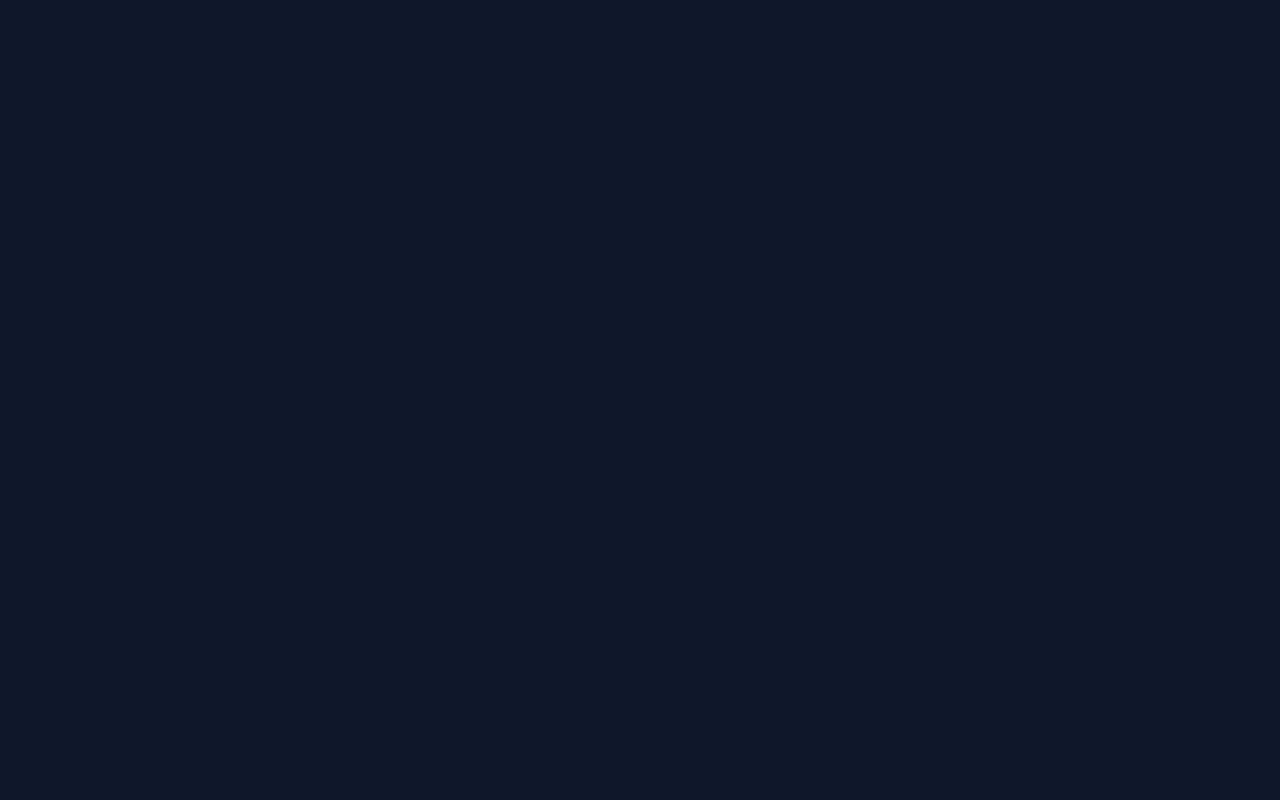
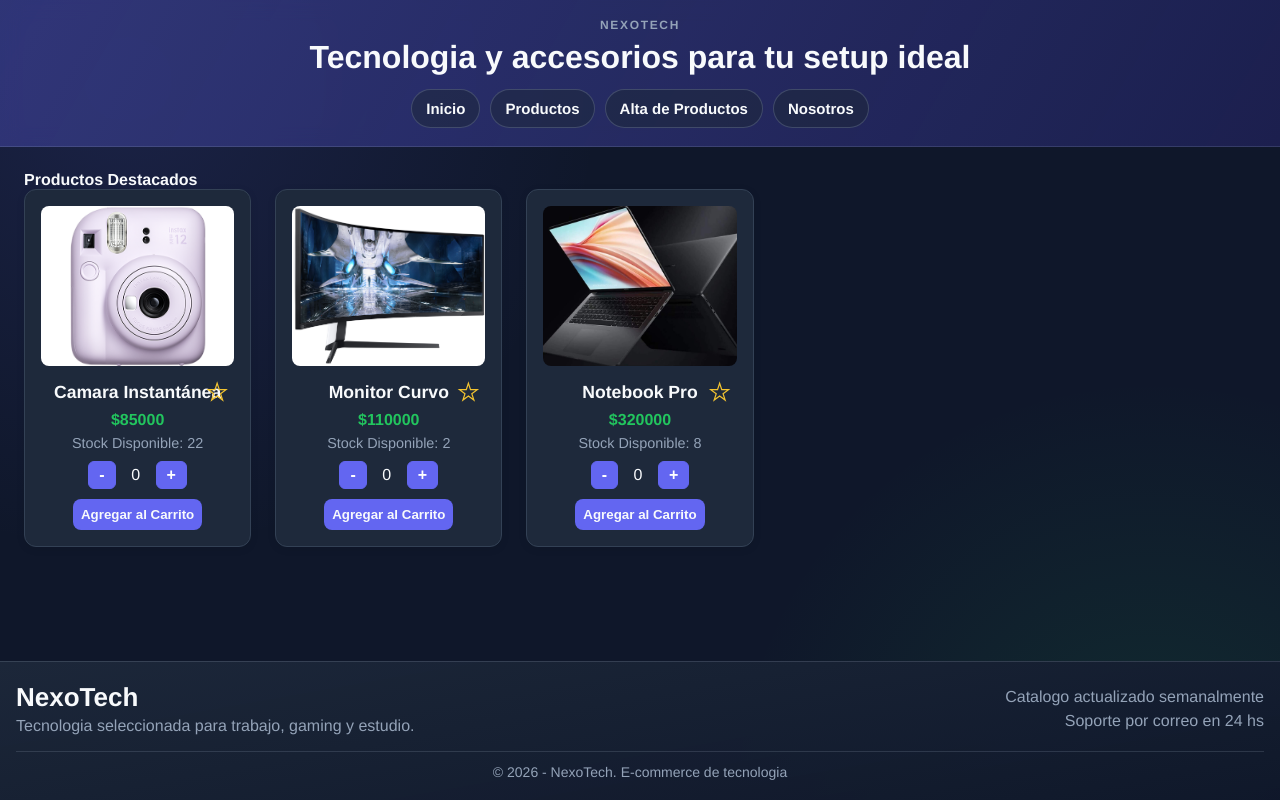
Before and after one commit to gramajomatias12/Ecommerce, a React (Vite) app: page /ProductosDestacados in a window 1280 px wide. Before the commit this address had no page. Built offline with nearby package versions, Linux system fonts and the light colour scheme.

Commit message:
Update routes and links for featured products

```diff
--- a/public/data/Products.json
+++ b/public/data/Products.json
@@ -3,56 +3,64 @@
         "id": 1,
         "nombre": "Camara Instantánea",
         "precio": 85000,
-"stock":22,
+        "stock": 22,
+        "destacado": true,
         "imagen": "/images/CamaraInstantanea.png"
     },
     {
         "id": 2,
         "nombre": "Camara Nikon",
         "precio": 97500,
-"stock":2,
+        "stock": 2,
+        "destacado": false,
         "imagen": "/images/CamaraNikon.webp"
     },
     {
         "id": 3,
         "nombre": "Monitor Curvo",
         "precio": 110000,
-"stock":2,
+        "stock": 2,
+        "destacado": true,
         "imagen": "/images/MonitorCurvo.jpg"
     },
     {
         "id": 4,
         "nombre": "Monitor Asus",
         "precio": 95000,
-"stock":5,
+        "stock": 5,
+        "destacado": false,
         "imagen": "/images/MonitorAsus.jpg"
     },
     {
         "id": 5,
         "nombre": "Mouse Gamer",
         "precio": 18500,
-"stock":30,
+        "stock": 30,
+        "destacado": false,
         "imagen": "/images/Mouse.jpg"
     },
     {
         "id": 6,
         "nombre": "Notebook Pro",
         "precio": 320000,
-"stock":8,
+        "stock": 8,
+        "destacado": true,
         "imagen": "/images/NotebookPro.jpeg"
     },
     {
         "id": 7,
         "nombre": "Teclado Mecánico",
         "precio": 45000,
-"stock":15,
+        "stock": 15,
+        "destacado": false,
         "imagen": "/images/TecladoMecanico.jpg"
     },
     {
         "id": 8,
         "nombre": "Windows 11",
         "precio": 12000,
-"stock":50,
+        "stock": 50,
+        "destacado": false,
         "imagen": "/images/windows11.jpg"
     }
 ]
--- a/src/App.jsx
+++ b/src/App.jsx
@@ -13,13 +13,17 @@ function App() {
       <Route element={<Layout />}>
         <Route path="/" element={<Inicio />} />
 
-        <Route path="/productos" element={<ProductListContainer Mensaje={"Productos destacados"} />} />
+        <Route path="/productos" element={<ProductListContainer Mensaje={"Productos"} />} />
 
         <Route path="/alta" element={<FormularioContainer />} />
 
         <Route path="/producto/:id" element={<ProductoDetalle />} />
 
         <Route path="/nosotros" element={<UserListContainer />} />
+
+        <Route path="/ProductosDestacados" element={<ProductListContainer Mensaje={"Productos Destacados"} destacados={true} />} />
+
+        <Route path="*" element={<h2>404 - Página no encontrada</h2>} />
       </Route>
     </Routes>);
 }
--- a/src/components/Inicio/inicio.jsx
+++ b/src/components/Inicio/inicio.jsx
@@ -45,7 +45,7 @@ function Inicio() {
         <div className="promocion-content">
           <h2>Oferta Especial del Mes</h2>
           <p>Descuento de hasta 20% en productos seleccionados</p>
-          <Link to="/productos" className="promocion-btn">Aprovechar Oferta</Link>
+          <Link to="/ProductosDestacados" className="promocion-btn">Aprovechar Oferta</Link>
         </div>
       </section>
 
--- a/src/components/Products/ProductListContainer/ProductListContainer.jsx
+++ b/src/components/Products/ProductListContainer/ProductListContainer.jsx
@@ -2,7 +2,7 @@ import './ProductListContainer.css';
 import { ProductList } from "../ProductList/ProductList";
 
 import React, { useState, useEffect } from 'react';
-export function ProductListContainer({ Mensaje }) {
+export function ProductListContainer({ Mensaje, destacados }) {
 
     const [productos, setProductos] = useState([]);
     const [error, setError] = useState(null);
@@ -33,10 +33,12 @@ export function ProductListContainer({ Mensaje }) {
         return <p>Error: {error}</p>;
     }
 
+    const productoAMostrar = destacados ? productos.filter(p => p.destacado) : productos;
+
     return (
         <div >
             <h2>{Mensaje}</h2>
-            <ProductList productos={productos} />
+            <ProductList productos={productoAMostrar} />
         </div>
     );
 }
```
Also changed, not shown: public/data/Nosotros.json (+4 -4 lines). Lines whose indentation alone changed are shown as unchanged.
